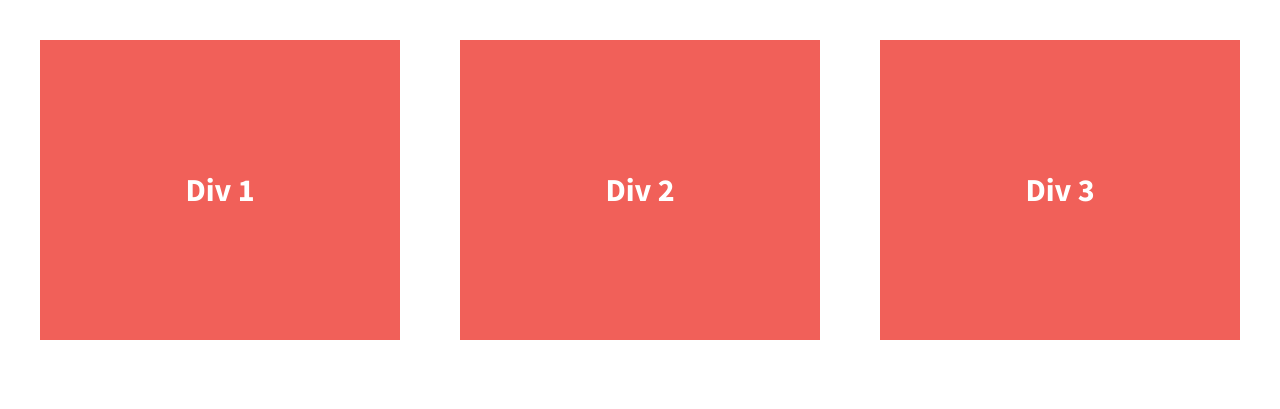
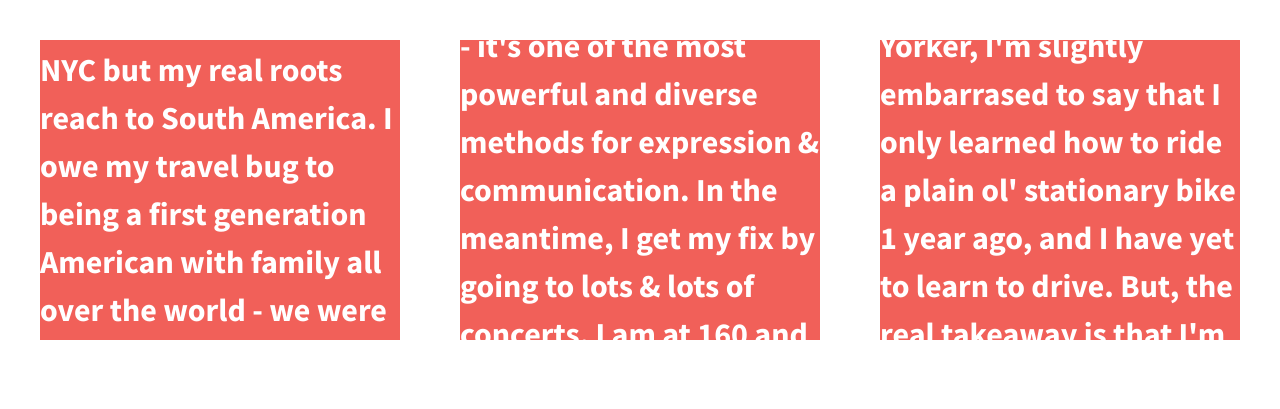
Before and after one commit to meggo15/07.01-206-divs-flexbox-starter, a plain HTML site: page index.html in a window 1280 px wide. Drawn offline with nearby package versions, Linux system fonts and the light colour scheme.

Commit message:
Added a flex box

```diff
--- a/index.html
+++ b/index.html
@@ -23,13 +23,13 @@
 
         <section class="wrapper">
             <div class="div-1">
-                Div 1
+                <p>I was born and raised in NYC but my real roots reach to South America. I owe my travel bug to being a first generation American with family all over the world - we were always on the go!</p>
             </div>
             <div class="div-2">
-                Div 2
+                <p> My passion: I LOVE music - it's one of the most powerful and diverse methods for expression & communication. In the meantime, I get my fix by going to lots & lots of concerts. I am at 160 and counting!</p>
             </div>
             <div class="div-3">
-                Div 3
+                <p>A fun fact: As a true New Yorker, I'm slightly embarrased to say that I only learned how to ride a plain ol' stationary bike 1 year ago, and I have yet to learn to drive. But, the real takeaway is that I'm learning!</p>
             </div>
         </section>
 
```
